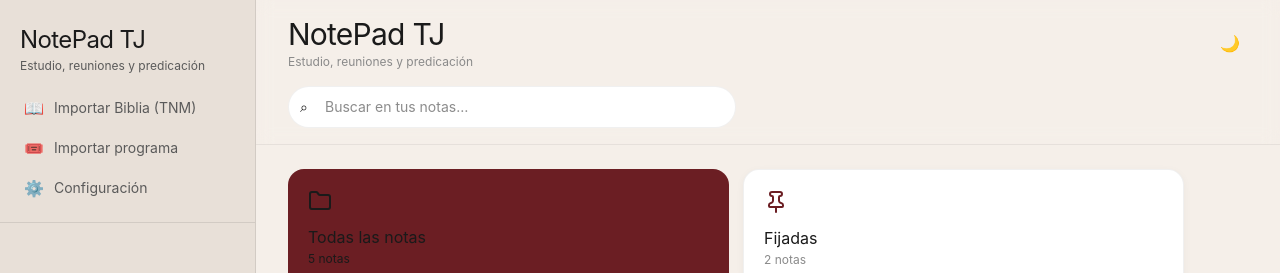
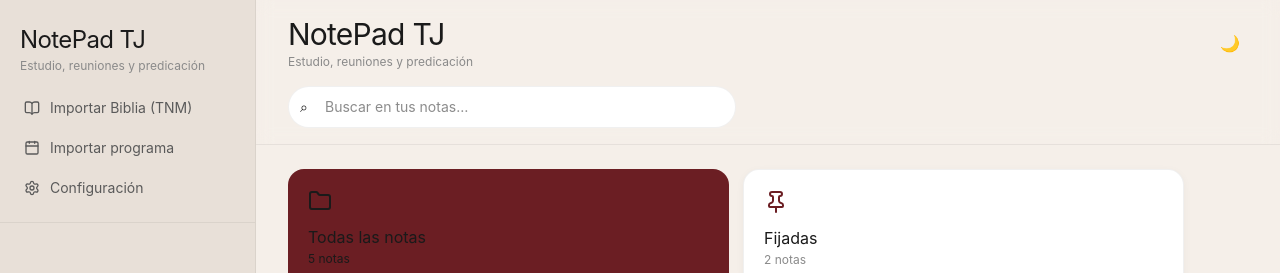
Before and after one commit to yeancq/NotePad-Tj, a React (Vite) app: page / in a window 1280 px wide. Shown: the top 273 px of the page. Built offline with nearby package versions, Linux system fonts and the light colour scheme.

Commit message:
Update Sidebar.jsx

```diff
--- a/src/components/Sidebar.jsx
+++ b/src/components/Sidebar.jsx
@@ -1,3 +1,5 @@
+import { BookOpen, Calendar, Settings } from 'lucide-react'
+
 export default function Sidebar({ open, onClose, onOpenImport, onOpenImportProgram, onOpenSettings }) {
   return (
     <>
@@ -10,26 +12,26 @@ export default function Sidebar({ open, onClose, onOpenImport, onOpenImportProgr
       <aside
         className={`
           fixed md:static inset-y-0 left-0 z-40 w-64 shrink-0
-          bg-parchment-dim dark:bg-night-surface
-          border-r border-ink/10 dark:border-night-text/10
+          bg-theme-dim
+          border-r border-theme
           transition-transform duration-300 ease-out
           ${open ? 'translate-x-0' : '-translate-x-full md:translate-x-0'}
           flex flex-col
         `}
       >
         <div className="px-5 pt-6 pb-4">
-          <p className="font-display text-2xl text-ink dark:text-night-text tracking-tight">
+          <p className="font-display text-2xl text-theme tracking-tight">
             NotePad TJ
           </p>
-          <p className="text-xs text-ink-soft dark:text-night-text/60 mt-0.5">
+          <p className="text-xs text-muted mt-0.5">
             Estudio, reuniones y predicación
           </p>
         </div>
 
-        <nav className="px-3 space-y-1 border-b border-ink/10 dark:border-night-text/10 pb-4 mb-2">
-          <SidebarAction icon="📖" label="Importar Biblia (TNM)" onClick={onOpenImport} />
-          <SidebarAction icon="🎟️" label="Importar programa" onClick={onOpenImportProgram} />
-          <SidebarAction icon="⚙️" label="Configuración" onClick={onOpenSettings} />
+        <nav className="px-3 space-y-1 border-b border-theme pb-4 mb-2">
+          <SidebarAction icon={<BookOpen className="w-4 h-4" />} label="Importar Biblia (TNM)" onClick={onOpenImport} />
+          <SidebarAction icon={<Calendar className="w-4 h-4" />} label="Importar programa" onClick={onOpenImportProgram} />
+          <SidebarAction icon={<Settings className="w-4 h-4" />} label="Configuración" onClick={onOpenSettings} />
         </nav>
 
         <div className="flex-1" />
@@ -43,7 +45,7 @@ function SidebarAction({ icon, label, onClick }) {
     <button
       onClick={onClick}
       className="w-full flex items-center gap-2.5 px-3 py-2 rounded-lg text-sm text-left
-                 text-ink-soft dark:text-night-text/70 hover:bg-ink/5 dark:hover:bg-night-text/5 transition-colors"
+                 text-soft hover:bg-ink/5 dark:hover:bg-night-text/5 transition-colors"
     >
       <span className="text-base leading-none">{icon}</span>
       <span className="flex-1 truncate">{label}</span>
```
